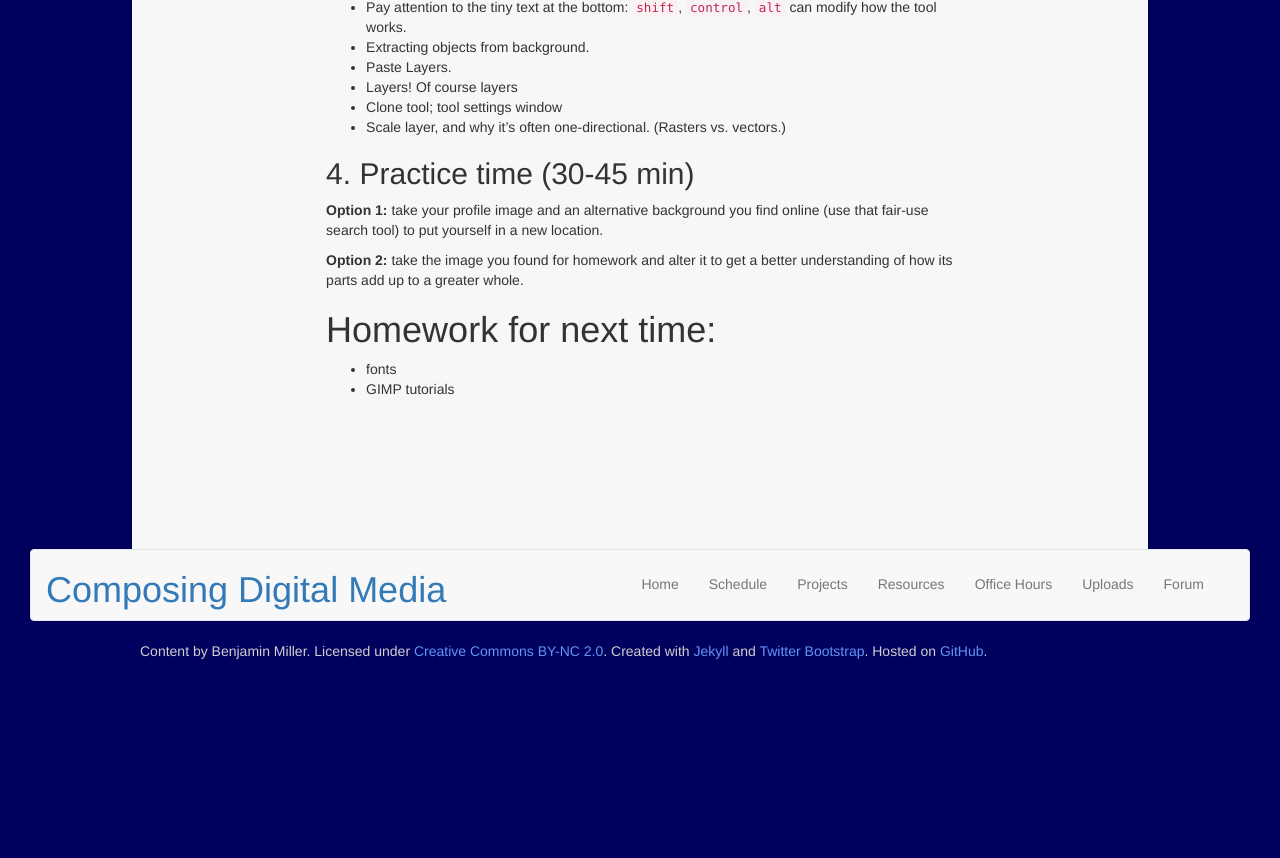
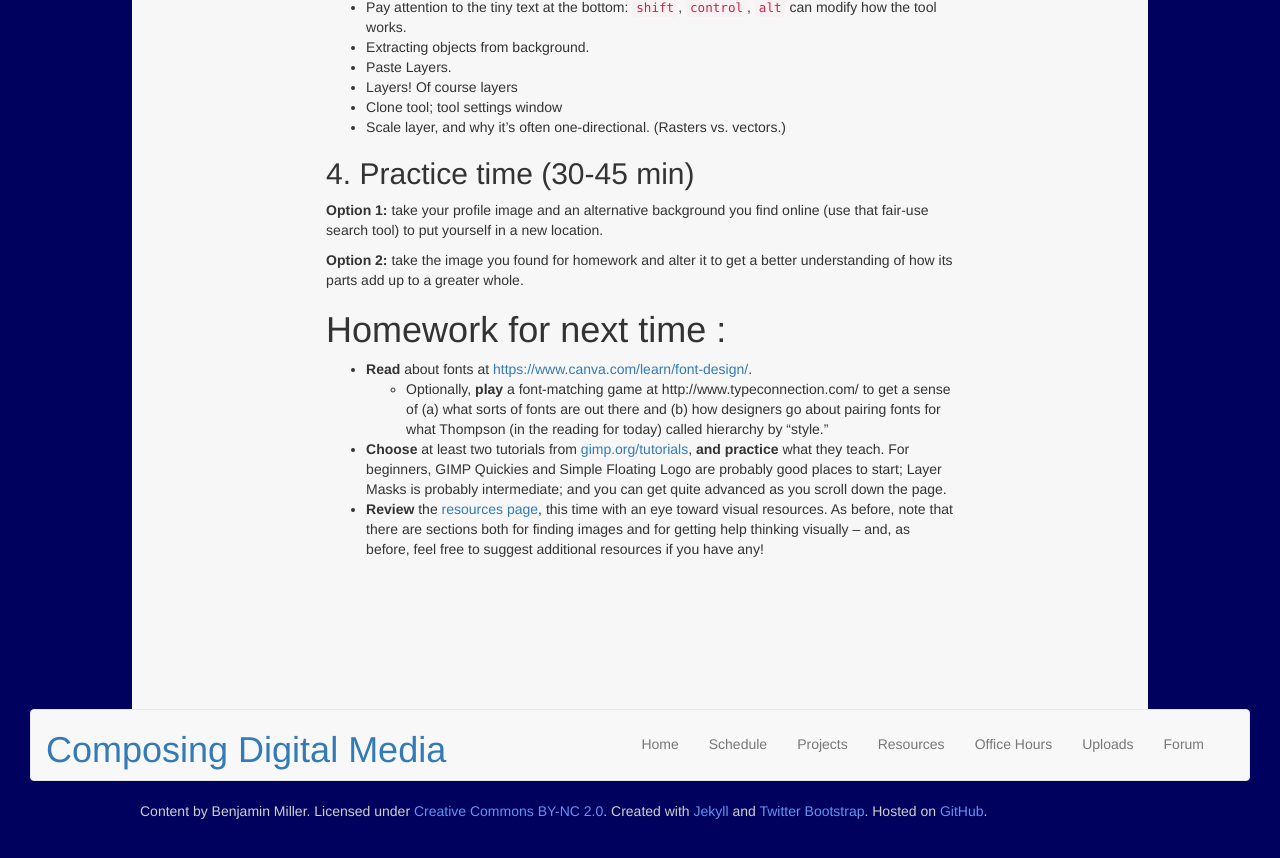
Before and after one commit to benmiller314/cdm2019fall, a Jekyll site: the page built from plans/lesson-10.md, in a window 1280 px wide and 900 px high, scrolled down 1967 px. Shown: the top 858 px of the window. Built offline with Jekyll 4.4.1, drawn with Linux system fonts in a browser that asks for light colours; our own code applies the rules of GitHub Pages for plain Markdown files; before the commit the page ends 2707 px from its top, so only the background shows below that.

Commit message:
add homework links

```diff
--- a/plans/lesson-10.md
+++ b/plans/lesson-10.md
@@ -73,7 +73,9 @@ Points to hit:
 
 **Option 2:** take the image you found for homework and alter it to get a better understanding of how its parts add up to a greater whole.
 
-# Homework for next time:
+# Homework for next time  :
 
-* fonts
-* GIMP tutorials
+* **Read** about fonts at [https://www.canva.com/learn/font-design/](https://www.canva.com/learn/font-design/).
+   - Optionally, **play** a font-matching game at http://www.typeconnection.com/ to get a sense of (a) what sorts of fonts are out there and (b) how designers go about pairing fonts for what Thompson (in the reading for today) called hierarchy by "style."
+* **Choose** at least two tutorials from [gimp.org/tutorials](https://gimp.org/tutorials), **and practice** what they teach. For beginners, GIMP Quickies and Simple Floating Logo are probably good places to start; Layer Masks is probably intermediate; and you can get quite advanced as you scroll down the page.
+* **Review** the [resources page]({{/site.course.base_path}}resources), this time with an eye toward visual resources. As before, note that there are sections both for finding images and for getting help thinking visually – and, as before, feel free to suggest additional resources if you have any!
```
